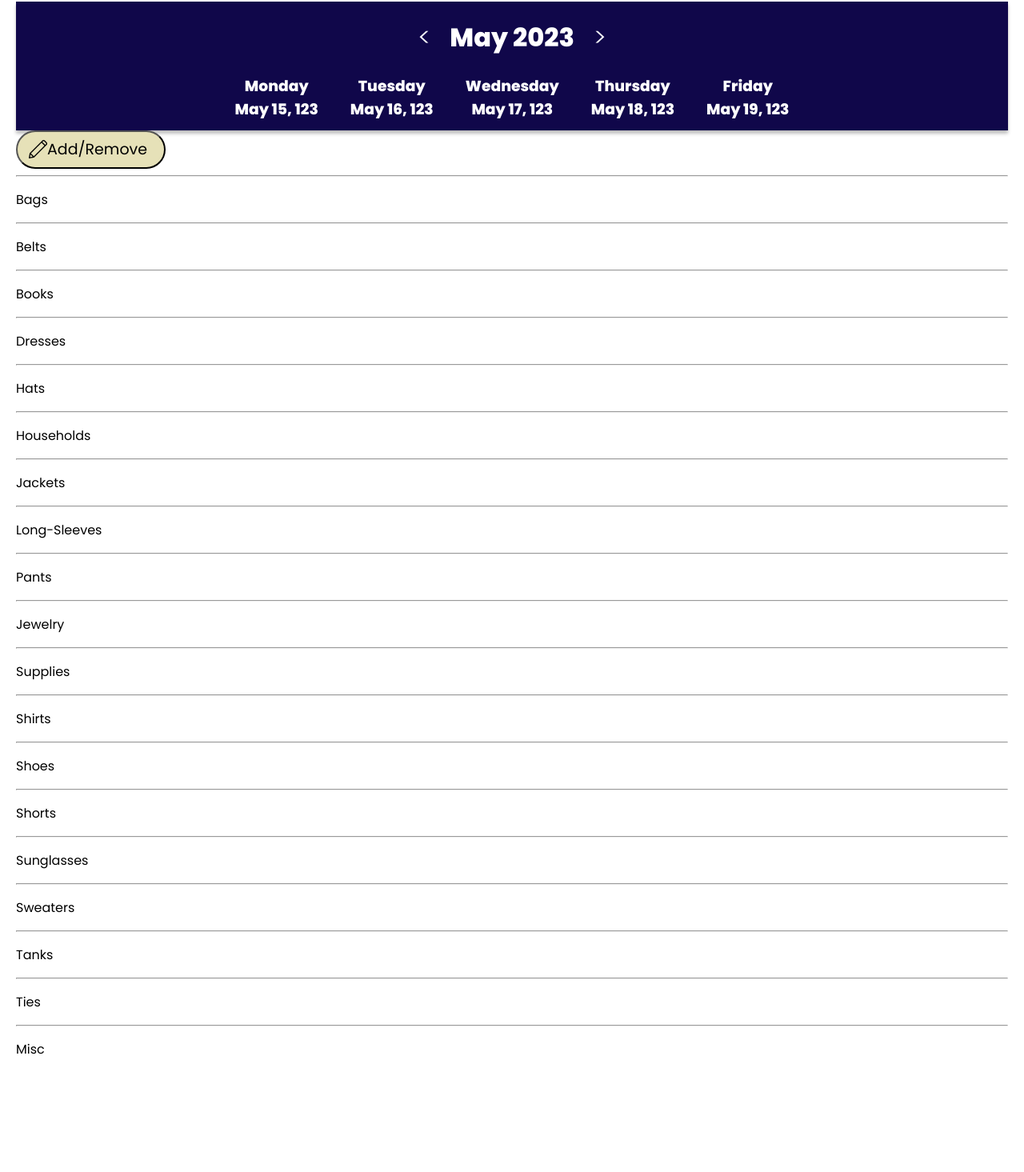
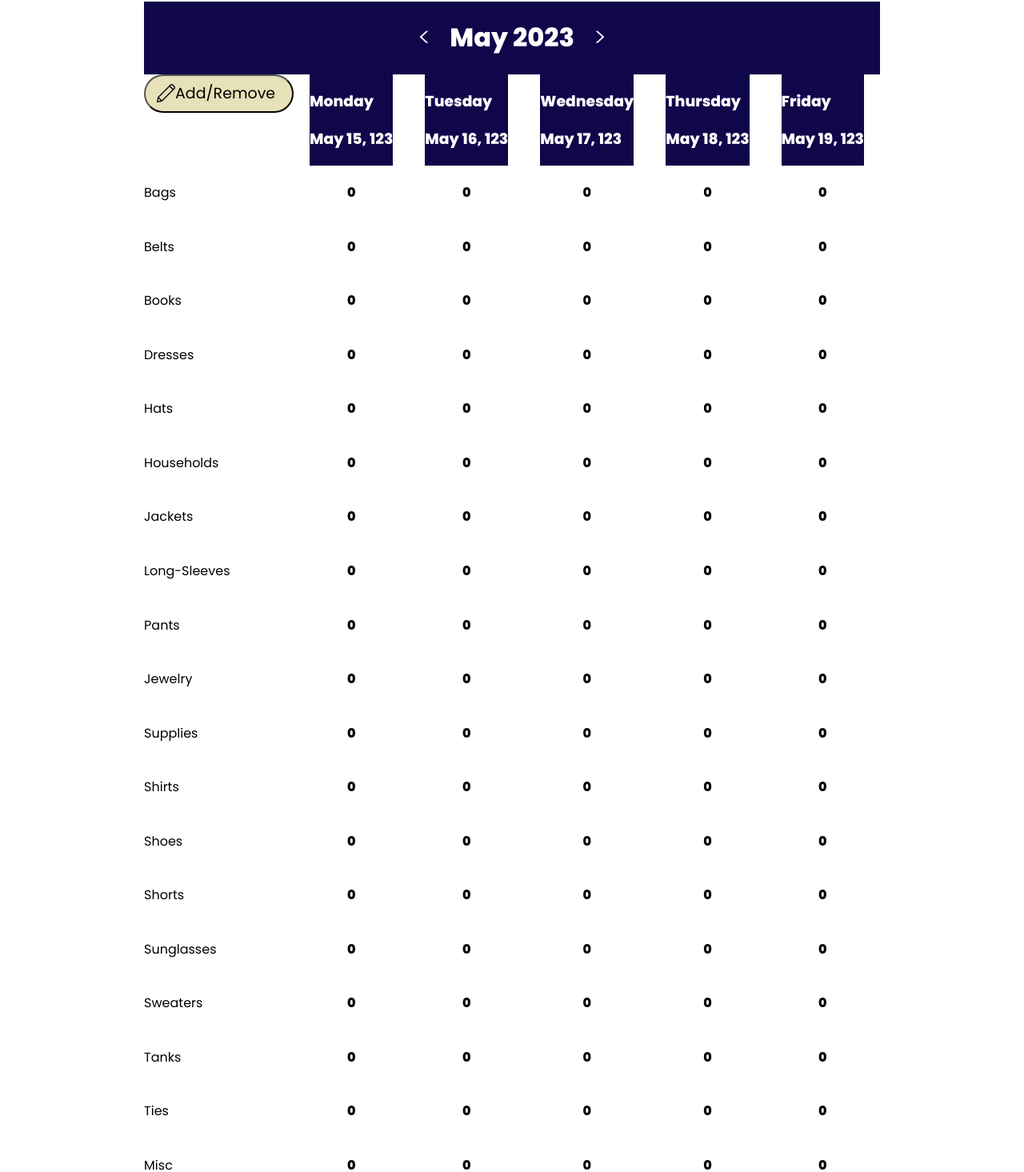
Before and after one commit to maggiemah/aggie-reuse, a React (Create React App) app in the folder frontend/: page / in a window 1280 px wide. Shown: the part 151-1616 px from the top of the page at 80% size. Before the commit the page ends 1511 px from the top, so only its background shows below. Built offline with nearby package versions, Linux system fonts and the light colour scheme; no server answers; the HTML template or start-up script is replaced by a standard one.

Commit message:
add dummy data to table

```diff
--- a/frontend/src/components/calendar/week_range/DateColumn.js
+++ b/frontend/src/components/calendar/week_range/DateColumn.js
@@ -11,8 +11,29 @@ const DateColumn = ({fullDate}) => {
 
 	return (
 		<div className='date-container'>
-			<h3>{days[fullDate.getDay()-1]}</h3>
-			<h3>{months[fullDate.getMonth()]} {fullDate.getDate()}, {fullDate.getYear()}</h3>
+			<div className='blue-background'>
+				<h3>{days[fullDate.getDay()-1]}</h3>
+				<h3>{months[fullDate.getMonth()]} {fullDate.getDate()}, {fullDate.getYear()}</h3>
+			</div>
+			<h4>0</h4>
+			<h4>0</h4>
+			<h4>0</h4>
+			<h4>0</h4>
+			<h4>0</h4>
+			<h4>0</h4>
+			<h4>0</h4>
+			<h4>0</h4>
+			<h4>0</h4>
+			<h4>0</h4>
+			<h4>0</h4>
+			<h4>0</h4>
+			<h4>0</h4>
+			<h4>0</h4>
+			<h4>0</h4>
+			<h4>0</h4>
+			<h4>0</h4>
+			<h4>0</h4>
+			<h4>0</h4>
         </div>
 	)
 }
--- a/frontend/src/index.css
+++ b/frontend/src/index.css
@@ -6,13 +6,16 @@
   --primary: #1aac83;
   --error: #e7195a;
 }
+
 body {
   margin: 0;
   font-family: "Poppins";
 }
+
 header {
   background: #fff;
 }
+
 header .container {
   max-width: 1400px;
   margin: 0 auto;
@@ -21,12 +24,19 @@ header .container {
   align-items: center;
   justify-content: space-between;
 }
+
 header a {
   color: #333;
   text-decoration: none;
 }
-.pages{
+
+.pages {
   max-width: 1400px;
   padding: 20px;
   margin: 0 auto;
 }
+
+.blue-background {
+  background-color: #10074A;
+  color: white;
+}
--- a/frontend/src/pages/CalendarView.css
+++ b/frontend/src/pages/CalendarView.css
@@ -3,19 +3,16 @@
 	flex-direction: column;
 	flex-wrap: wrap;
 	align-content: center;
-    background-color: #10074A;
-    color: white;
     width: 100%;
     margin: 0;
     padding-bottom: 12px;
-    box-shadow: 0px 4px 4px rgba(0, 0, 0, 0.25);
+    /* box-shadow: 0px 4px 4px rgba(0, 0, 0, 0.25); */
 }
 
-.month-box {
-    display: flex;
-    flex-direction: row;
-    justify-content: center;
-
+.month-picker {
+	display: flex;
+	flex-direction: row;
+	justify-content: center;
 }
 
 #left-month-button {
@@ -46,3 +43,19 @@
     width: 23px;
     height: 23px;
 }
+.calendar-with-button {
+	display: flex;
+	flex-direction: row;
+	flex-wrap: nowrap;
+}
+
+.calendar-grid {
+	display: grid;
+	grid-template-columns: repeat(1, 1fr);
+	grid-template-rows: repeat(1, 1fr);
+	grid-auto-flow: row;
+}
+
+.category-column > p {
+	margin: 21.28px 0;
+}
--- a/frontend/src/pages/CalendarView.js
+++ b/frontend/src/pages/CalendarView.js
@@ -18,40 +18,40 @@ const CalendarView = () => {
 	}, [])
 
 
-	// initialize page
-	useEffect(() => {
-		firstDate.setDate(firstDate.getDate() - firstDate.getDay() + 1);
-		const fetchInventory = async (_date) => {
-			const month = _date.getMonth() + 1;
-			const date = _date.getDate();
-			const response = await fetch(`http://localhost:3000//getitems/${month}%2F${date}_Items`);
-			const json = await response.json();
+	// // initialize page
+	// useEffect(() => {
+	// 	firstDate.setDate(firstDate.getDate() - firstDate.getDay() + 1);
+	// 	const fetchInventory = async (_date) => {
+	// 		const month = _date.getMonth() + 1;
+	// 		const date = _date.getDate();
+	// 		const response = await fetch(`http://localhost:3000//getitems/${month}%2F${date}_Items`);
+	// 		const json = await response.json();
 
-			const dummyData = [{
-				id: 1,
-				name: "Bags",
-				quantity: 5,
-				price: 0,
-				supplier: "N/A"
-			}, {
-				id: 2,
-				name: "Belts",
-				quantity: 2,
-				price: 0,
-				supplier: "N/A"
-			}];
+	// 		const dummyData = [{
+	// 			id: 1,
+	// 			name: "Bags",
+	// 			quantity: 5,
+	// 			price: 0,
+	// 			supplier: "N/A"
+	// 		}, {
+	// 			id: 2,
+	// 			name: "Belts",
+	// 			quantity: 2,
+	// 			price: 0,
+	// 			supplier: "N/A"
+	// 		}];
 
-			if(response.ok) {
-				setInventory(json);
-			} else {
-			setInventory(dummyData);
-			console.log(inventory);
-			console.log("heelo");
-			}
-		}
-		fetchInventory(new Date());
-	// eslint-disable-next-line react-hooks/exhaustive-deps
-	}, []);
+	// 		if (response.ok) {
+	// 			setInventory(json);
+	// 		} else {
+	// 			setInventory(dummyData);
+	// 			console.log(inventory);
+	// 			console.log("heelo");
+	// 		}
+	// 	}
+	// 	fetchInventory(new Date());
+	// 	// eslint-disable-next-line react-hooks/exhaustive-deps
+	// }, []);
 
 
 	// let firstDate = new Date();
@@ -63,16 +63,18 @@ const CalendarView = () => {
 	// let year = firstDate.getFullYear();
 	let month = 5;
 	let year = 2023;
-	const categories = ["Bags", "Belts", "Books", "Dresses", "Hats",
+	const categories = useMemo(() => {
+		return ["Bags", "Belts", "Books", "Dresses", "Hats",
 			"Households", "Jackets", "Long-Sleeves", "Pants", "Jewelry",
 			"Supplies", "Shirts", "Shoes", "Shorts", "Sunglasses", "Sweaters",
-		"Tanks", "Ties", "Misc"];
+			"Tanks", "Ties", "Misc"]
+	}, []);
 
 	let cat_arr = [];
 	for (let i = 0; i < categories.length; i++) {
 		cat_arr.push(
 			<div className="category-column">
-				<hr></hr>
+				{/* <hr></hr> */}
 				<p>{categories[i]}</p>
 			</div>
 		);
@@ -80,20 +82,22 @@ const CalendarView = () => {
 	return (
 		<><Header />
 			<div className="calendar-view">
-			<div class="month-box">
+				<div className="month-picker blue-background">
 					<h1 id='left-month-button' onClick={changeWeek(firstDate, false)}>&lt;</h1>
-				<h1>{months[month- 1]} {year}</h1>
+					<h1>{months[month - 1]} {year}</h1>
 					<h1 id='right-month-button' onClick={changeWeek(firstDate, true)}>&gt;</h1>
 				</div>
-			<WeekRange startDate={firstDate}/>
-			{/* <h2>hi</h2>
-			<>{year}-{month < 10 ? `0${month}` : ` ${month}`}-{date}, Day {day}</> */}
-		</div>
+				<div className="calendar-with-button">
+					<div className="calendar-grid">
 						<button class="button">
 							<img src={pencil} alt='pencil' />
 							Add/Remove
 						</button>
 						{cat_arr}
+					</div>
+					<WeekRange startDate={firstDate} />
+				</div>
+			</div>
 		</>
 	)
 }
```
Lines whose indentation alone changed are shown as unchanged.
